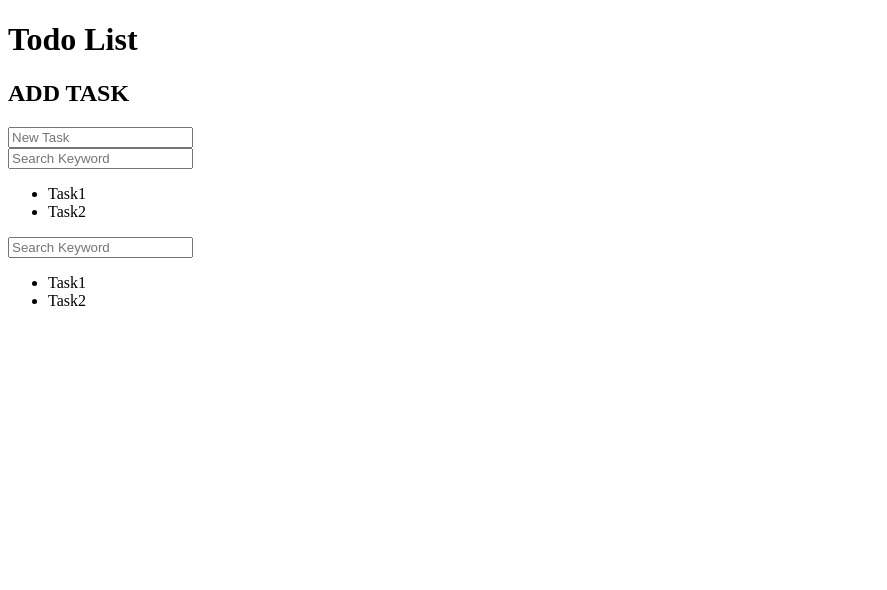
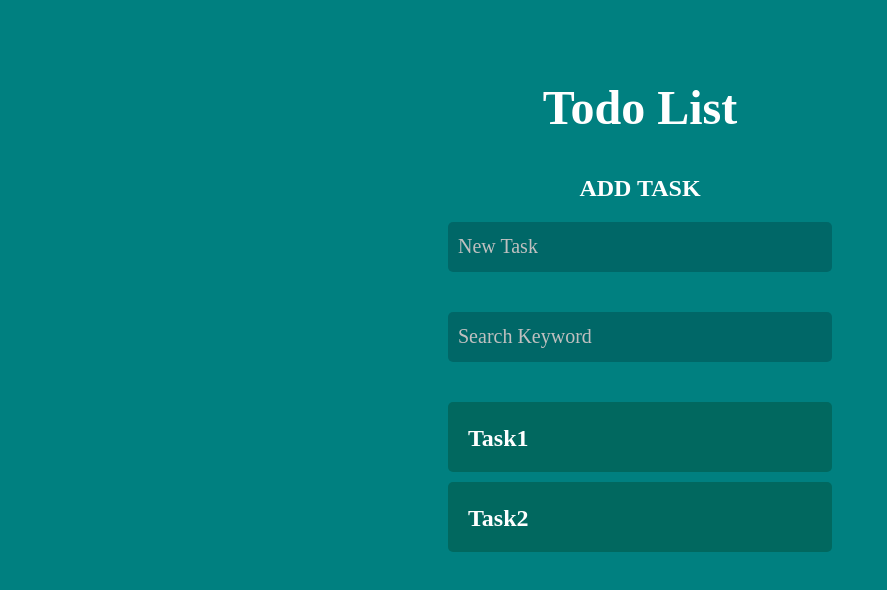
Before and after one commit to ballboyst/React-my-test, a React (Create React App) app in the folder my-test-app/: page / in a window 1280 px wide. Shown: the top 590 px of the page, without its empty margins (0-887 px from the left). Built offline with nearby package versions, Linux system fonts and the light colour scheme.

Commit message:
sample copy

```diff
--- /dev/null
+++ b/my-test-app/src/App.css
@@ -0,0 +1,87 @@
+.wrapper {
+    width: 90%;
+    margin: 80px auto;
+  }
+  @media screen and (min-width: 480px) {
+    .wrapper {
+      width: 50%;
+      margin: 80px auto;
+    }
+  }
+
+  .title {
+    text-align: center;
+    font-family: 'Times New Roman', Times, serif;
+    color: #fff;
+    font-size: 48px;
+  }
+
+  .common-area {
+    width: 80%;
+    margin: 40px auto;
+  }
+
+  @media screen and (min-width: 480px) {
+    .common-area {
+      width: 60%;
+      margin: 40px auto;
+    }
+  }
+
+  .add-title {
+    text-align: center;
+    font-family: 'Times New Roman', Times, serif;
+    color: #fff;
+  }
+
+  input[type='text'],
+  input[type='text']:focus {
+    color: white;
+    border: none;
+    background: rgba(0, 0, 0, 0.2);
+    width: 100%;
+    height: 50px;
+    padding: 10px;
+    box-sizing: border-box;
+    font-size: 20px;
+    font-family: 'Times New Roman', Times, serif;
+    border-radius: 5px;
+  }
+  input[type='text']::placeholder {
+    color: #c0c0c0;
+  }
+
+  .todolist {
+    padding: 0;
+  }
+
+  .todo {
+    list-style: none;
+    line-height: 1.5;
+    font-weight: bold;
+    background-color: rgba(3, 80, 63, 0.5);
+    border-radius: 5px;
+    padding: 10px;
+    height: 50px;
+    position: relative;
+    margin-bottom: 10px;
+  }
+
+  .todo-task {
+    cursor: pointer;
+    display: block;
+    margin-top: 8px;
+    margin-left: 10px;
+    font-size: 24px;
+    font-family: 'Times New Roman', Times, serif;
+    color: #fff;
+  }
+
+  .far {
+    position: absolute;
+    top: 28px;
+    right: 10px;
+    width: 30px;
+    color: #ff9900;
+    cursor: pointer;
+  }
--- a/my-test-app/src/App.jsx
+++ b/my-test-app/src/App.jsx
@@ -1,29 +1,32 @@
-import React, {Component} from 'react';
+import React, { Component } from 'react';
 import AddTodo from './components/AddTodo';
 import SearchTodo from './components/SearchTodo';
 import TodoList from './components/TodoList';
-
+import './App.css';
 
 export default class App extends Component {
   constructor() {
     super();
     this.state = {
-            todos:[
+      todos: [
         {
-                    id:1,
+          id: 1,
           title: 'Task1',
-                    editFlag: false,
+          editFlg: false,
         },
         {
-                    id:2,
+          id: 2,
           title: 'Task2',
-                    editFlag: false,
+          editFlg: false,
         },
       ],
-            uniqueID: 2, //todo追加した際のidを３から開始する
-            inputValue: '', //todo追加フォームの入力値
+      uniqueId: 2, // todoが初期値で2つあるため、todo追加した際のidの採番を3から開始する
+      inputValue: '', // todo追加フォームの入力値(初期値は空文字)
       searchKeyWord: '', //検索キーワード
     };
+    // メソッドにthisをbind
+    // (関数を入れ子にすると、thisの値が変わってしまう)
+    // (アロー関数で記載するならば、constructorでのthisのbindの記載は不要)
     this.handleAdd = this.handleAdd.bind(this);
     this.onChange = this.onChange.bind(this);
     this.handleSearch = this.handleSearch.bind(this);
@@ -33,46 +36,58 @@ export default class App extends Component {
     this.handleDelete = this.handleDelete.bind(this);
   }
 
-// componentWillMount(){
-//     console.log("componentWillMount");
+  // ライフサイクルメソッド
+
+  // componentWillMountは非推奨
+  // componentWillMount() {
+  //   console.log('componentWillMount');
   // }
 
-componentDidMount(){
+  componentDidMount() {
     console.log('componentDidMount');
   }
 
+  // todo追加処理
   handleAdd(e) {
-    if (e.keyCode === 13 && e.target.value !== "") {
+    // エンターキーが押された際にtodoを追加
+    if (e.keyCode === 13 && e.target.value !== '') {
       this.setState({
         todos: this.state.todos.concat({
-                id:this.state.uniqueId + 1,
-                tittle: e.target.value,
+          id: this.state.uniqueId + 1,
+          title: e.target.value,
           editFlg: false,
         }),
+        // 次にtodo追加する際にidが重複するため、インクリメントする
         uniqueId: this.state.uniqueId + 1,
       });
-        this.setState({ inputValue:''});
+      // todo追加後、フォームの値をリセットする
+      this.setState({ inputValue: '' });
     }
   }
 
+  // todo追加フォームの値を表示するため、inputValueを更新する
   onChange(e) {
     this.setState({
       inputValue: e.target.value,
     });
   }
 
+  // todo検索機能
   handleSearch(e) {
     this.setState({
       searchKeyWord: e.target.value,
     });
   }
 
+  // 正規表現にマッチしたtodoのみ返却する
   searchResult(todo) {
-    const regexp = new RegExp('^' + this.satate.searchKeyWord, 'i');
+    const regexp = new RegExp('^' + this.state.searchKeyWord, 'i');
     return todo.title.match(regexp);
   }
 
+  // todo更新機能
   handleUpdate(targetId, e) {
+    // 更新するtodoのidの配列番号を取得
     const editIndex = this.state.todos.findIndex(
       (todo) => todo.id === targetId
     );
@@ -80,21 +95,26 @@ handleUpdate(targetId, e) {
     nextTodos[editIndex].title = e.target.value;
     nextTodos[editIndex].editFlg = false;
     this.setState({
-        todos:nextTodos,
+      todos: nextTodos,
     });
   }
+
+  // 編集モード変更
   changeEditFlg(targetId) {
+    // 更新するtodoのidの配列番号を取得
     const editIndex = this.state.todos.findIndex(
       (todo) => todo.id === targetId
     );
     const nextTodos = this.state.todos;
-    nextTodos(editIndex).editFlg = true;
+    nextTodos[editIndex].editFlg = true;
     this.setState({
       todos: nextTodos,
     });
   }
 
+  // todo削除機能
   handleDelete(targetId) {
+    // 削除するtodoのidの配列番号を取得
     const deleteIndex = this.state.todos.findIndex(
       (todo) => todo.id === targetId
     );
@@ -104,7 +124,8 @@ handleDelete(targetId) {
     });
   }
 
-render () {
+  render() {
+    // SearchTodoコンポーネントから渡された検索キーワードを元に検索して絞り込む
     const todos = this.state.searchKeyWord
       ? this.state.todos.filter(this.searchResult)
       : this.state.todos;
@@ -121,16 +142,9 @@ render () {
           todos={todos}
           handleUpdate={this.handleUpdate}
           changeEditFlg={this.changeEditFlg}
-             onChange={this.onChange}
-             />
-             <SearchTodo handleSearch={this.handleSearch} />
-             <TodoList
-               todos={todos}
-               handleUpdate={this.handleUpdate}
-               changeEdiFlg={this.changeEditFlg}
           handleDelete={this.handleDelete}
         />
       </div>
     );
-};
-};
+  }
+}
--- a/my-test-app/src/components/AddTodo.jsx
+++ b/my-test-app/src/components/AddTodo.jsx
@@ -1,8 +1,8 @@
-import React, { Component} from "react";
+import React, { Component } from 'react';
 
 class AddTodo extends Component {
-    render () {
-        return(
+  render() {
+    return (
       <section className="common-area">
         <h2 className="add-title">ADD TASK</h2>
         <input
@@ -10,7 +10,7 @@ class AddTodo extends Component {
           placeholder="New Task"
           value={this.props.value}
           onChange={this.props.onChange}
-                    oneKeyDown={this.props.handleAdd}
+          onKeyDown={this.props.handleAdd}
         />
       </section>
     );
--- a/my-test-app/src/components/SearchTodo.jsx
+++ b/my-test-app/src/components/SearchTodo.jsx
@@ -1,13 +1,13 @@
-import React, { Component} from "react";
+import React, { Component } from 'react';
 
-export default class SearchTodo extends Component{
-    render (){
+export default class SearchTodo extends Component {
+  render() {
     return (
       <section className="common-area">
         <input
           type="text"
           placeholder="Search Keyword"
-                onKeyUp={this.props.handelSearch}
+          onKeyUp={this.props.handleSearch}
         />
       </section>
     );
--- a/my-test-app/src/components/TodoList.jsx
+++ b/my-test-app/src/components/TodoList.jsx
@@ -1,28 +1,45 @@
-import React, { Component } from "react";
-import Todo from './Todo'
+import React, { Component } from 'react';
+import Todo from './Todo';
 
 export default class TodoList extends Component {
   constructor(props) {
     super(props);
-            this.handleChangeTitle = this.handleChangeFlg.bind(this);
+    // thisをbind
+    this.handleChangeTitle = this.handleChangeTitle.bind(this);
     this.handleChangeFlg = this.handleChangeFlg.bind(this);
     this.handleRemove = this.handleRemove.bind(this);
   }
 
-    //親コンポーネントのtodo更新処理
-    handleChangeTitle(id, e){
+  // 親コンポーネントから渡されたメソッドを自分のメソッド内で実行する
+  // (この自分のコンポーネントを子供のTodoコンポーネントへ渡す)
+  // 親コンポーネントのtodo更新処理を実施
+  handleChangeTitle(id, e) {
     this.props.handleUpdate(id, e);
   }
-    //親コンポーネントのtodoのeditFlgをtrueにする
-    handleChangeFlg(id){
+  // 親コンポーネントのtodoのeditFlgをtrueにする(todoを編集モードにする)
+  handleChangeFlg(id) {
     this.props.changeEditFlg(id);
-    // 親コンポーネントのtodo削除処理
   }
+  // 親コンポーネントのtodo削除処理を実施
   handleRemove(id) {
     this.props.handleDelete(id);
   }
 
-    render () {
+  render() {
+    // forループで記載する場合(処理が冗長になる)
+    // const todolist = [];
+    // for (let i = 0; i < this.props.todos.length; i++) {
+    //   todolist.push(
+    //     <Todo
+    //       key={this.props.todos[i].id}
+    //       id={this.props.todos[i].id}
+    //       title={this.props.todos[i].title}
+    //       onRemove={this.handleRemove}
+    //     />
+    //   );
+    // }
+
+    // map関数で実施した場合(こっちがシンプルに書ける)
     const todolist = this.props.todos.map((todo) => {
       return (
         <Todo
--- /dev/null
+++ b/my-test-app/src/index.css
@@ -0,0 +1,15 @@
+body {
+    margin: 0;
+    font-family: -apple-system, BlinkMacSystemFont, 'Segoe UI', 'Roboto', 'Oxygen',
+      'Ubuntu', 'Cantarell', 'Fira Sans', 'Droid Sans', 'Helvetica Neue',
+      sans-serif;
+    -webkit-font-smoothing: antialiased;
+    -moz-osx-font-smoothing: grayscale;
+    font-family: 'Times New Roman', Times, serif;
+    background-color: #008080;
+  }
+
+  code {
+    font-family: source-code-pro, Menlo, Monaco, Consolas, 'Courier New',
+      monospace;
+  }
--- a/my-test-app/src/index.jsx
+++ b/my-test-app/src/index.jsx
@@ -1,13 +1,13 @@
-import React from "react";
-import ReactDOM from "react-dom/client";
-import App from "./App";
+import React from 'react';
+import ReactDOM from 'react-dom';
+import './index.css';
+import App from './App';
+// import * as serviceWorker from './serviceWorker';
 
-
-
-
-const root = ReactDOM.createRoot(document.getElementById("root"));
-
-// 解説：document.getElementById("root")はindex.htmlからid=rootの要素を取得し、ルート要素に指定する。
-// 解説:ReactDOM.createRoot()は非同期レンダリングモデルを使用できるようにするメソッド
-root.render(<App />);
-// 解説:renderメソッドで引数の内容をルート要素（今回はidが"root"のもの）にレンダリング。
+ReactDOM.render(
+  <React.StrictMode>
+    <App />
+  </React.StrictMode>,
+  document.getElementById('root')
+);
+// serviceWorker.unregister();
```
Also changed, not shown: my-test-app/src/components/MemoList.jsx (deleted, +0 -32 lines), my-test-app/src/components/Todo.jsx (+14 -6 lines). Lines whose indentation alone changed are shown as unchanged.
